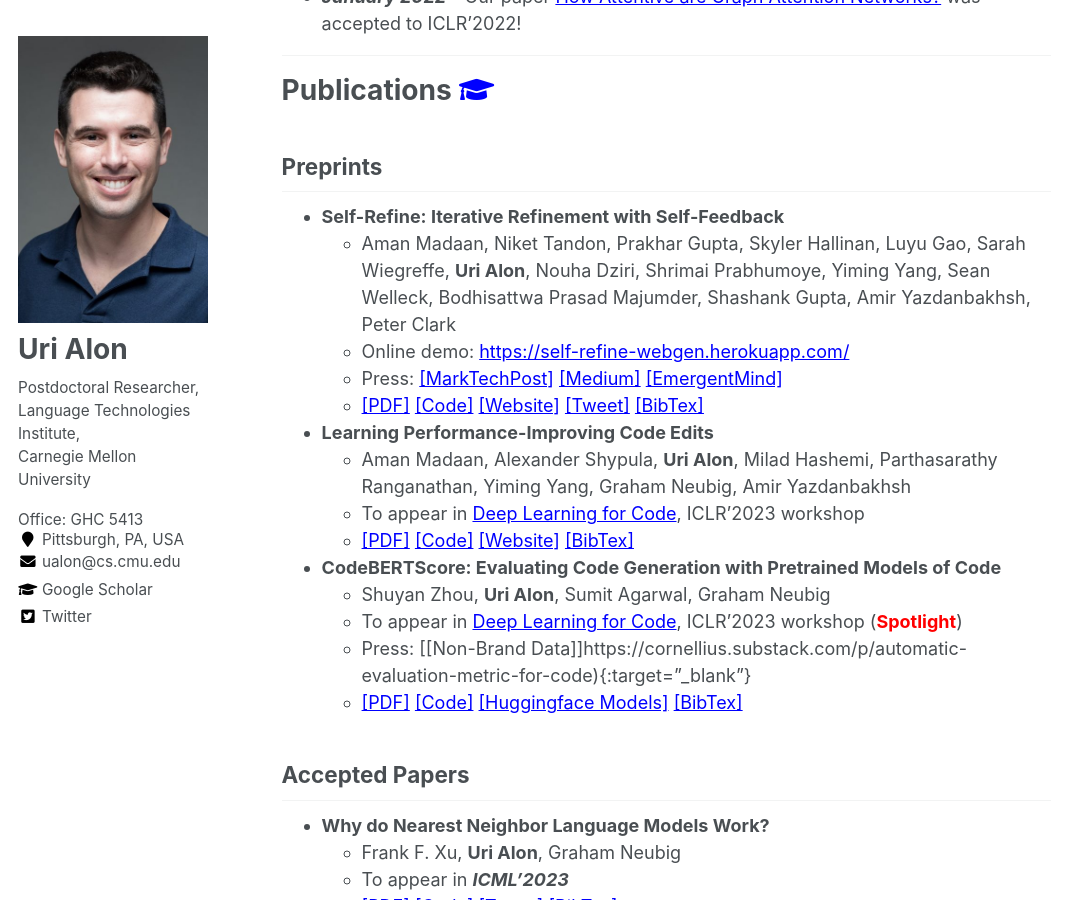
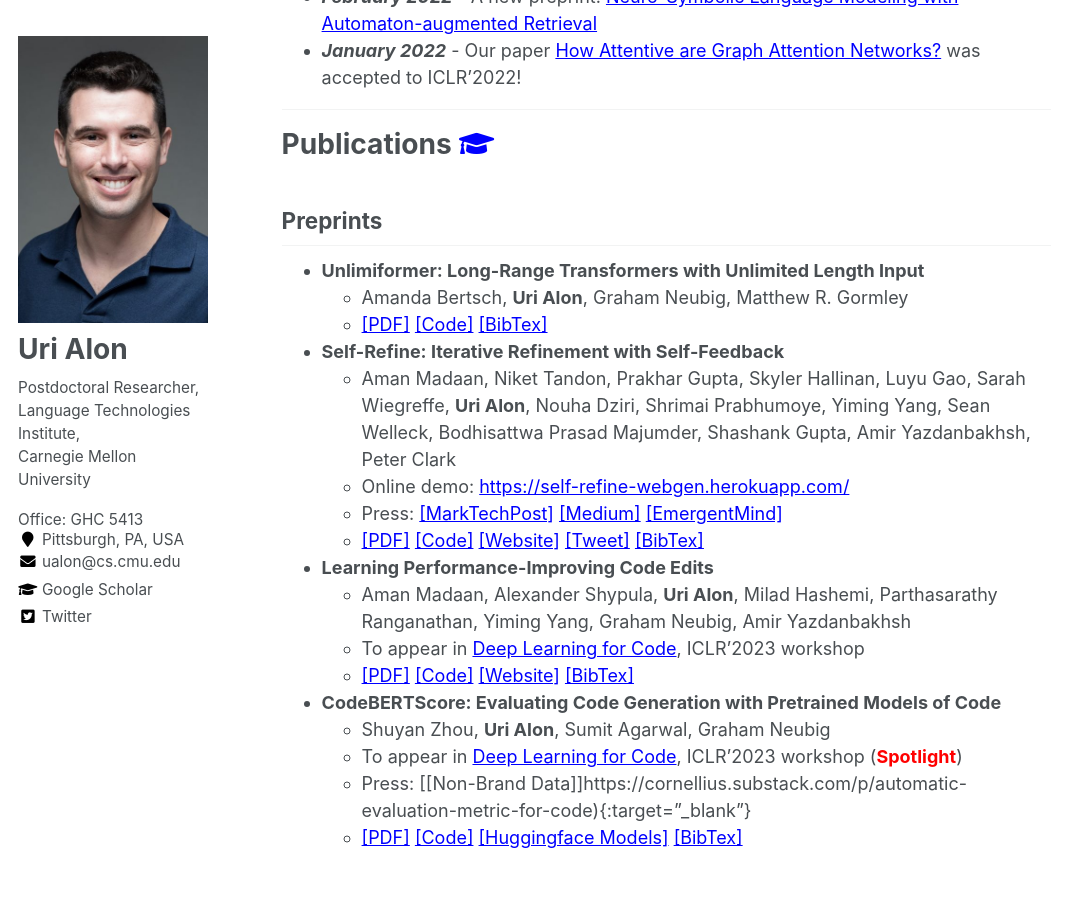
Before and after one commit to urialon/urialon.github.io, a Jekyll site: the page built from _pages/about.md, in a window 1280 px wide and 900 px high, scrolled down 1546 px. Shown: the whole window, without its empty margins (0-1074 px from the left). Built offline with Jekyll 4.4.1, drawn with Linux system fonts in a browser that asks for light colours; some of the changed text lies outside the part shown.

Commit message:
unlimiformer

```diff
--- a/_pages/about.md
+++ b/_pages/about.md
@@ -64,6 +64,7 @@ In addition, I hold a B.A. in Humanities.
 I am happily married to Lee and father of Gur 🙂
 
 ### News
+* **_May 2023_** - a new preprint: [Unlimiformer: Long-Range Transformers with Unlimited Length Input](#unlimiformer)
 * **_April 2022_** - [PAL: Program-aided Language Models](#pal) and [Why do kNN-LMs Work?](#knnwhy) were were accepted to ICML'2023!
 * **_April 2023_** - a new preprint: [Self-Refine: Iterative Refinement with Self-Feedback](#selfrefine)
 * **_March 2023_** - [Learning Performance-Improving Code Edits](#pie) and [CodeBERTScore](#cbs) (**Spotlight**!) will appear in the [Deep Learning for Code](https://dl4c.github.io/){:target="_blank"} ICLR'2023 workshop
@@ -89,6 +90,12 @@ I am happily married to Lee and father of Gur 🙂
 # Publications <a href="https://scholar.google.com/citations?user=QBn7vq8AAAAJ&hl=en&oi=ao" target="_blank"><i class="fas fa-fw fa-graduation-cap"></i></a><a name="publications"></a>
 
 ## Preprints
+* **Unlimiformer: Long-Range Transformers with Unlimited Length Input**{:id="unlimiformer"}
+    * Amanda Bertsch, **Uri Alon**, Graham Neubig, Matthew R. Gormley
+    * [[PDF]](https://arxiv.org/pdf/2305.01625.pdf){:target="_blank"}
+    [[Code]](https://github.com/abertsch72/unlimiformer){:target="_blank"}
+    [[BibTex]](https://pastebin.com/raw/stKd6rEB){:target="_blank"}
+
 * **Self-Refine: Iterative Refinement with Self-Feedback**{:id="selfrefine"}
     * Aman Madaan, Niket Tandon, Prakhar Gupta, Skyler Hallinan, Luyu Gao, Sarah Wiegreffe, **Uri Alon**, Nouha Dziri, Shrimai Prabhumoye, Yiming Yang, Sean Welleck, Bodhisattwa Prasad Majumder, Shashank Gupta, Amir Yazdanbakhsh, Peter Clark
     * Online demo: [https://self-refine-webgen.herokuapp.com/](https://self-refine-webgen.herokuapp.com/){:target="_blank"}
```
